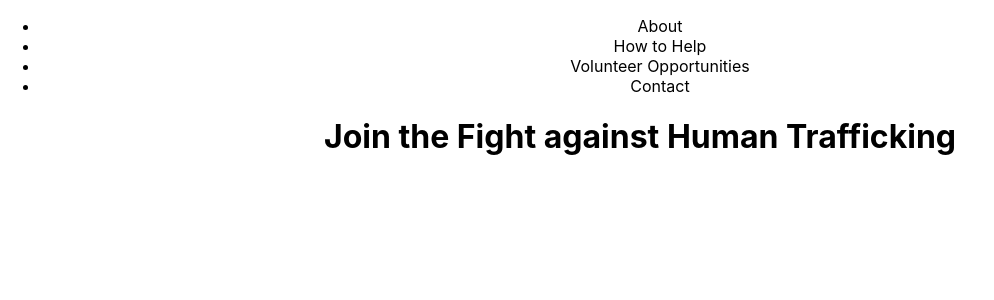
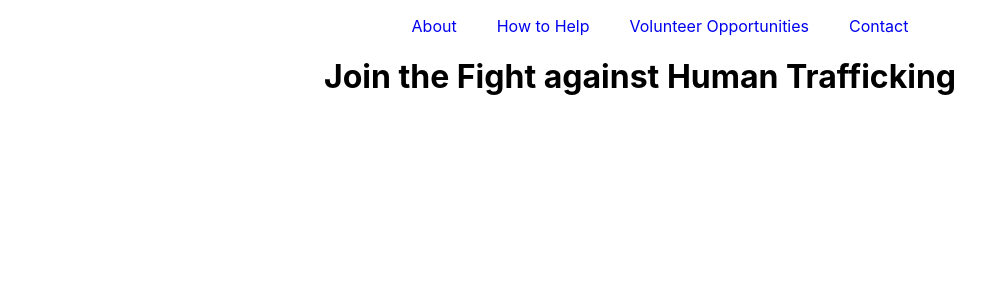
Before and after one commit to brittmoni/FirstRepo, a React (Create React App) app in the folder client/: page / in a window 1280 px wide. Shown: the top 300 px of the page, without its empty margins (0-994 px from the left). Built offline with nearby package versions, Linux system fonts and the light colour scheme.

Commit message:
Addition of Navbar

```diff
--- a/client/src/components/Navbar/Navbar.css
+++ b/client/src/components/Navbar/Navbar.css
@@ -0,0 +1,8 @@
+ul li {
+  display: inline;
+  padding: 20px;
+}
+
+ul li a {
+  text-decoration: none;
+}
--- a/client/src/components/Navbar/Navbar.js
+++ b/client/src/components/Navbar/Navbar.js
@@ -1,13 +1,14 @@
 import React, { Component } from 'react';
+import './Navbar.css';
 
 function Navbar() {
   return (
     <div>
       <ul>
-        <li>About</li>
-        <li>How to Help</li>
-        <li>Volunteer Opportunities</li>
-        <li>Contact</li>
+        <li><a href='#'>About</a></li>
+        <li><a href='#'>How to Help</a></li>
+        <li><a href='#'>Volunteer Opportunities</a></li>
+        <li><a href='#'>Contact</a></li>
       </ul>
     </div>
   )
--- a/client/src/pages/Home/Home.js
+++ b/client/src/pages/Home/Home.js
@@ -1,4 +1,5 @@
 import React, { Component } from 'react';
+import './Home.css';
 import Navbar from '../../components/Navbar/Navbar';
 
 class Home extends Component {
```
